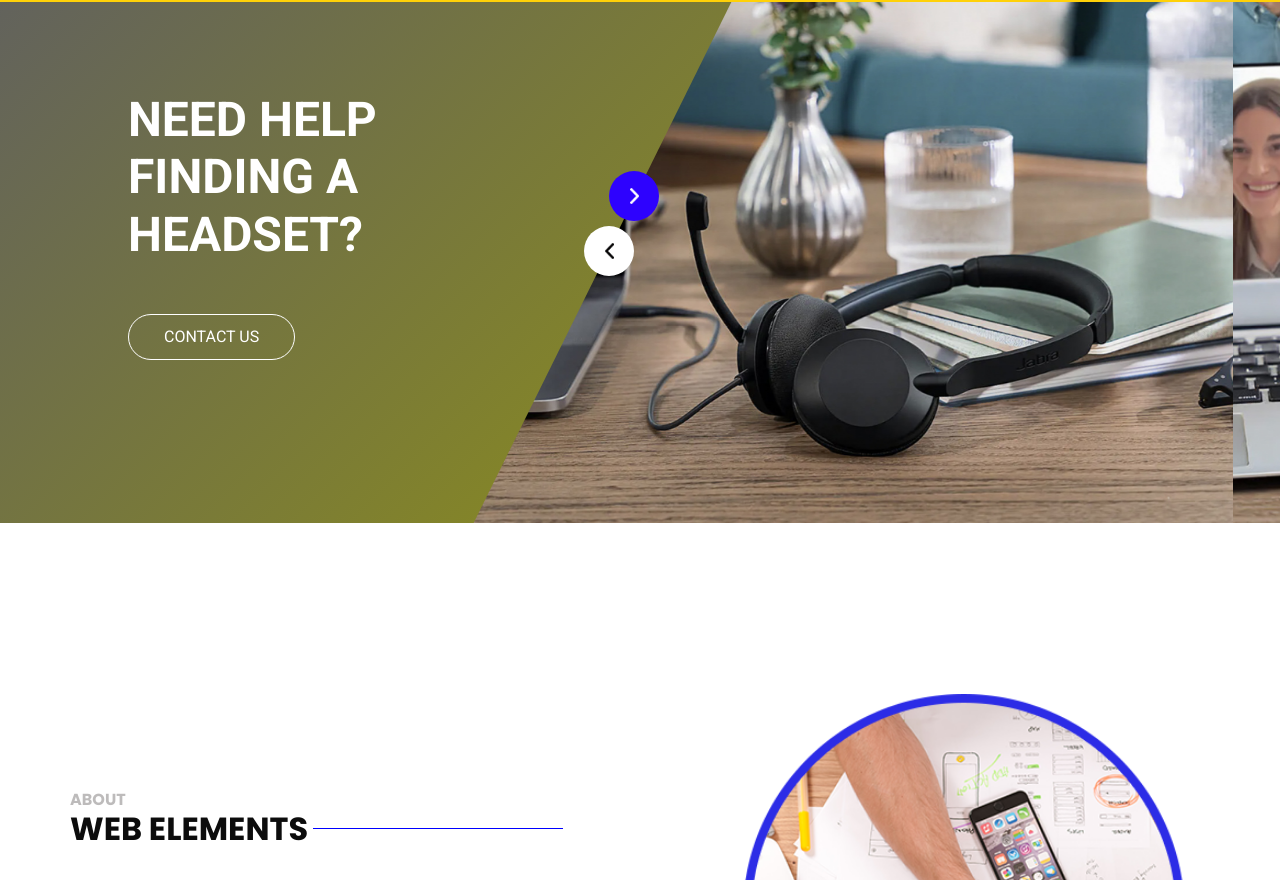
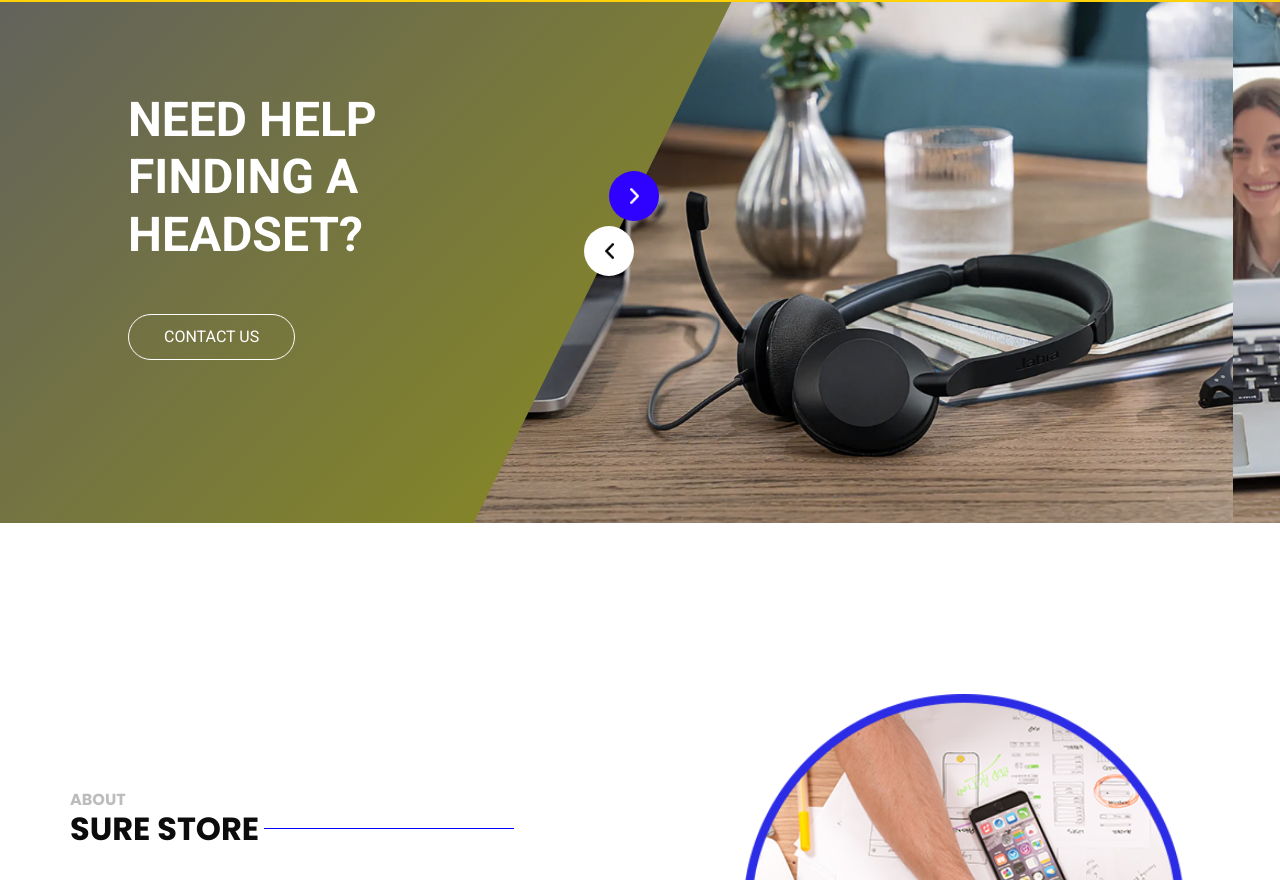
Before and after one commit to 21revo7/SureStore, a plain HTML site: page index.html in a window 1280 px wide. Shown: the part 72-952 px from the top of the page. Drawn offline with nearby package versions, Linux system fonts and the light colour scheme.

Commit message:
Update index.html

```diff
--- a/index.html
+++ b/index.html
@@ -144,7 +144,7 @@
             </h6>
             <div class="custom_heading-container">
               <h2>
-                web elements
+                Sure Store
               </h2>
               <hr>
             </div>
```
